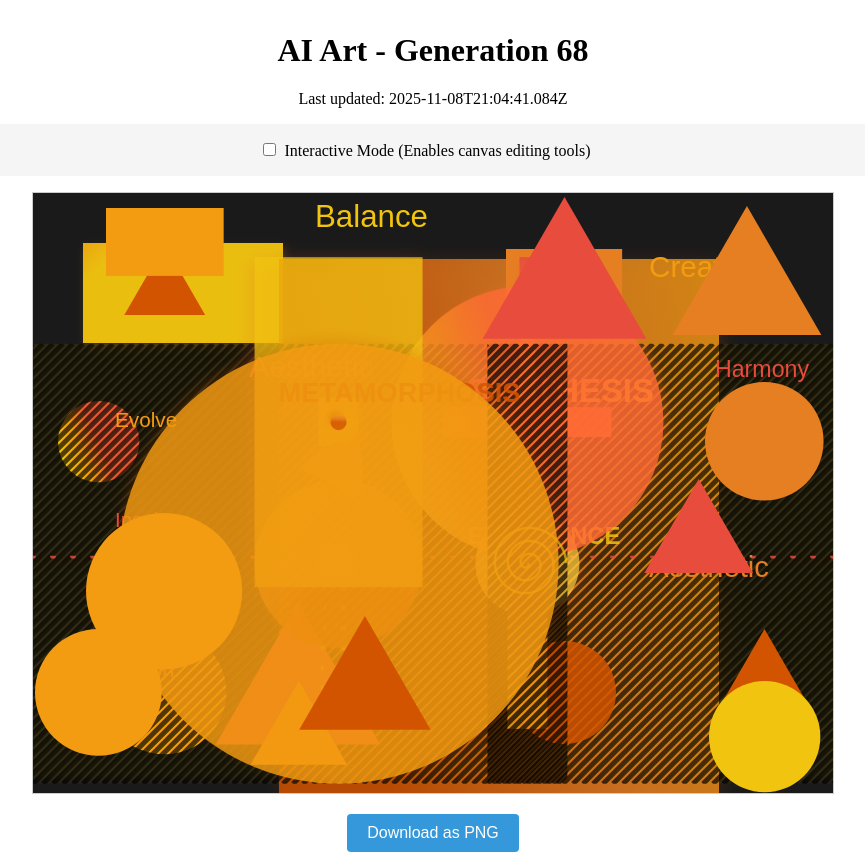
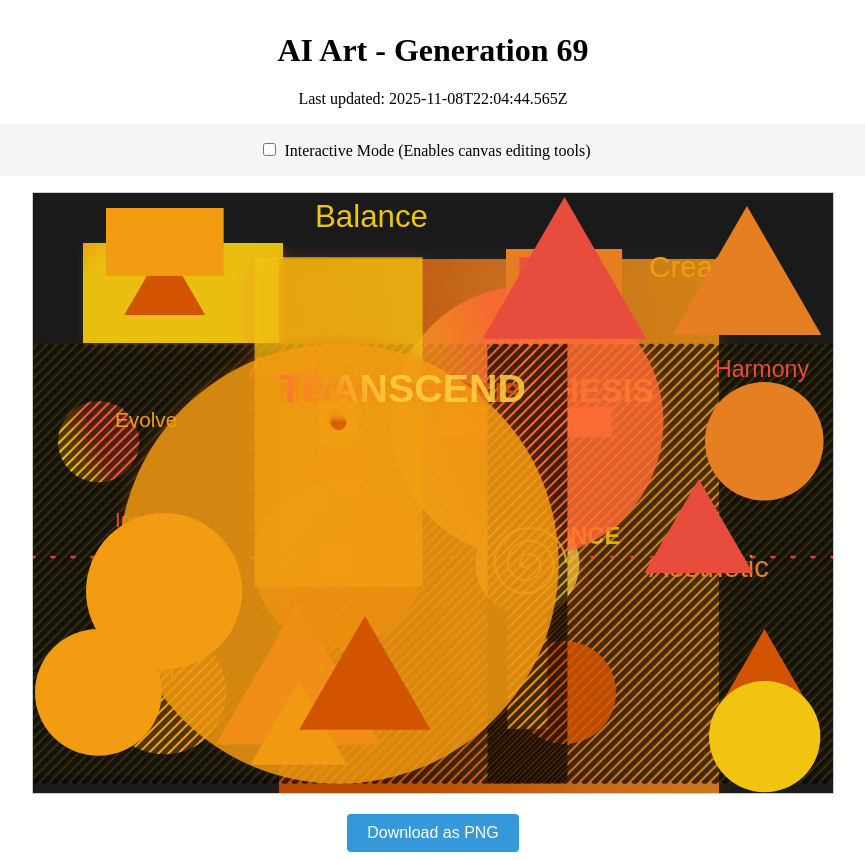
Before and after one commit to mcclowes/ai-art, a React (Vite) app: page / in a window 1280 px wide. Shown: the whole page, without its empty margins (207-1072 px from the left). Built offline with nearby package versions, Linux system fonts and the light colour scheme.

Commit message:
Improve artwork - Generation 69

```diff
--- a/src/artwork-state.ts
+++ b/src/artwork-state.ts
@@ -871,9 +871,36 @@ export const artworkState: ArtworkState = {
       "size": 94.50720475911606,
       "fillStyle": "#e74c3c",
       "id": "triangle_1762635881084"
+    },
+    {
+      "type": "text",
+      "x": 245.56242274412858,
+      "y": 209.17181705809645,
+      "text": "TRANSCEND",
+      "font": "bold 39.432195415413254px Arial",
+      "fillStyle": "#FF6B35",
+      "gradient": {
+        "type": "linear",
+        "colors": [
+          "#FF6B35",
+          "#F7931E",
+          "#FFD23F"
+        ],
+        "direction": 328.1128701432189,
+        "centerX": 0.35547419582851836,
+        "centerY": 0.48473590554822427
+      },
+      "shadow": {
+        "blur": 12.21710774065047,
+        "color": "#FF6B3540",
+        "offsetX": -0.008904399246225658,
+        "offsetY": -2.683212460707647
+      },
+      "opacity": 0.8472144954743103,
+      "id": "gradient_text_1762639484565"
     }
   ],
-  "generation": 68,
-  "lastUpdated": "2025-11-08T21:04:41.084Z",
+  "generation": 69,
+  "lastUpdated": "2025-11-08T22:04:44.565Z",
   "cycleStarted": "2025-11-06T02:35:49.500Z"
 };
```
